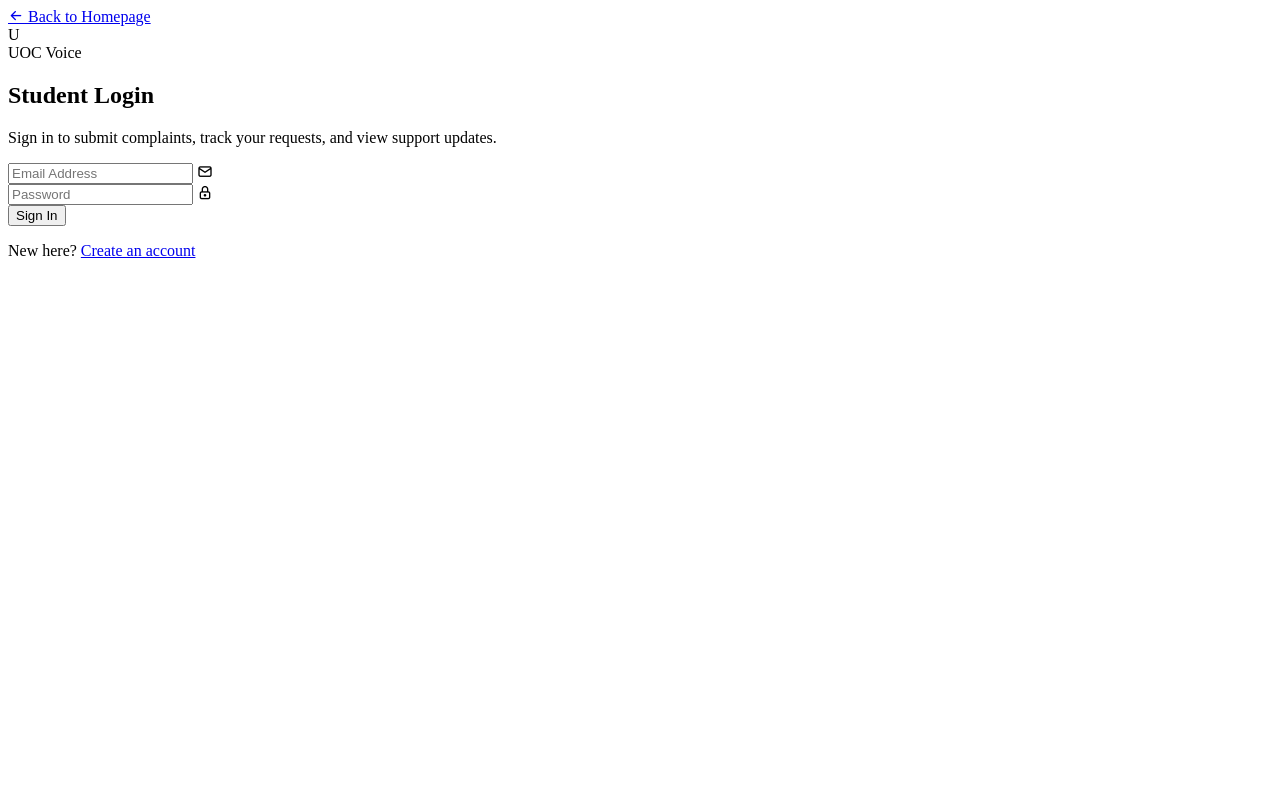
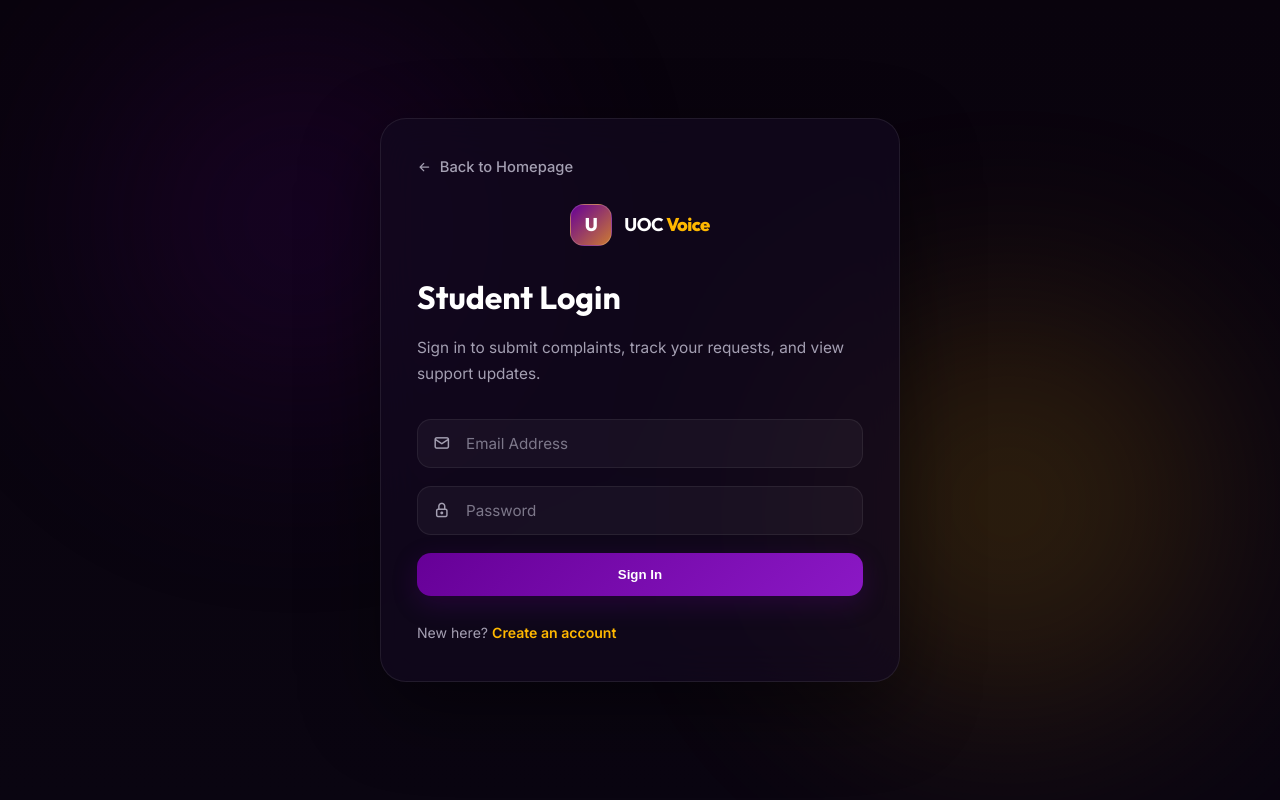
Before and after one commit to YasinduPasanjith/CMS, a PHP site: page /pages/student_Management/studentLogin.html in a window 1280 px wide. Run offline with PHP 8.4, Linux system fonts and the light colour scheme.

Commit message:
update student login

```diff
--- a/css/studentLogin.css
+++ b/css/studentLogin.css
@@ -0,0 +1,227 @@
+/* ============================================================
+   UOC Online Complaint Management System — studentLogin.css
+   ============================================================ */
+
+body {
+  min-height: 100vh;
+  margin: 0;
+  padding: 40px 20px;
+  display: flex;
+  align-items: center;
+  justify-content: center;
+  background: linear-gradient(180deg, #09030d 0%, #0a0511 100%);
+  color: var(--text-main);
+  font-family: var(--font-sans);
+  overflow-x: hidden;
+}
+
+.blur-blob {
+  position: absolute;
+  width: 340px;
+  height: 340px;
+  border-radius: 50%;
+  filter: blur(110px);
+  z-index: -1;
+  opacity: 0.18;
+  pointer-events: none;
+  animation: floatBlob 16s ease-in-out infinite alternate;
+}
+
+.blob-1 {
+  background: var(--primary);
+  top: 10%;
+  left: 8%;
+}
+
+.blob-2 {
+  background: var(--accent);
+  bottom: 12%;
+  right: 10%;
+}
+
+@keyframes floatBlob {
+  0% {
+    transform: translate(0, 0) scale(1);
+  }
+  50% {
+    transform: translate(28px, -32px) scale(1.12);
+  }
+  100% {
+    transform: translate(-24px, 26px) scale(0.92);
+  }
+}
+
+.register-card {
+  width: min(520px, 100%);
+  padding: 36px;
+  border-radius: 26px;
+  background: rgba(18, 9, 31, 0.72);
+  border: 1px solid rgba(255, 255, 255, 0.08);
+  box-shadow: 0 28px 80px rgba(0, 0, 0, 0.45);
+  backdrop-filter: blur(20px);
+  -webkit-backdrop-filter: blur(20px);
+  position: relative;
+}
+
+.back-home {
+  display: inline-flex;
+  align-items: center;
+  gap: 8px;
+  color: var(--text-muted);
+  font-size: 0.92rem;
+  margin-bottom: 24px;
+  font-weight: 500;
+  transition: var(--transition);
+}
+
+.back-home:hover {
+  color: var(--accent);
+}
+
+.logo-header {
+  display: flex;
+  align-items: center;
+  justify-content: center;
+  gap: 12px;
+  margin-bottom: 26px;
+}
+
+.logo-icon {
+  width: 42px;
+  height: 42px;
+  display: grid;
+  place-items: center;
+  border-radius: 14px;
+  background: linear-gradient(135deg, var(--primary) 0%, var(--accent) 150%);
+  color: var(--text-bright);
+  font-weight: 800;
+  font-family: var(--font-display);
+  font-size: 1.15rem;
+  border: 1px solid rgba(255, 255, 255, 0.16);
+}
+
+.logo-text {
+  font-family: var(--font-display);
+  font-weight: 700;
+  font-size: 1.15rem;
+  letter-spacing: -0.03em;
+  color: var(--text-bright);
+}
+
+.logo-sub {
+  color: var(--accent);
+}
+
+h2 {
+  margin: 0;
+  margin-bottom: 12px;
+  font-family: var(--font-display);
+  font-size: 2rem;
+  color: var(--text-bright);
+}
+
+.subtitle {
+  margin: 0 0 32px;
+  color: var(--text-muted);
+  font-size: 0.96rem;
+  line-height: 1.7;
+}
+
+form {
+  display: grid;
+  gap: 18px;
+}
+
+.input-group {
+  position: relative;
+}
+
+.input-group input {
+  width: 100%;
+  padding: 14px 16px 14px 48px;
+  border-radius: 14px;
+  border: 1px solid var(--border-color);
+  background: rgba(255, 255, 255, 0.04);
+  color: var(--text-main);
+  font-family: var(--font-sans);
+  font-size: 0.95rem;
+  outline: none;
+  transition: var(--transition);
+}
+
+.input-group input::placeholder {
+  color: rgba(164, 159, 178, 0.72);
+}
+
+.input-icon {
+  position: absolute;
+  top: 50%;
+  left: 16px;
+  transform: translateY(-50%);
+  color: var(--text-muted);
+  font-size: 1.1rem;
+  pointer-events: none;
+  transition: var(--transition);
+}
+
+.input-group input:hover,
+.input-group input:focus {
+  border-color: var(--border-color-hover);
+  background: rgba(255, 255, 255, 0.07);
+}
+
+.input-group input:focus {
+  box-shadow: 0 0 0 4px rgba(102, 0, 151, 0.12);
+}
+
+.button-wrapper,
+button[type="submit"] {
+  width: 100%;
+}
+
+button[type="submit"] {
+  padding: 14px;
+  border-radius: 14px;
+  border: none;
+  background: linear-gradient(135deg, var(--primary) 0%, var(--primary-light) 100%);
+  color: var(--text-bright);
+  font-weight: 600;
+  cursor: pointer;
+  transition: var(--transition);
+  box-shadow: 0 8px 26px rgba(102, 0, 151, 0.24);
+}
+
+button[type="submit"]:hover {
+  transform: translateY(-1px);
+  box-shadow: 0 12px 30px rgba(102, 0, 151, 0.32);
+  background: linear-gradient(135deg, var(--primary-light) 0%, #a43be3 100%);
+}
+
+button[type="submit"]:active {
+  transform: translateY(0);
+}
+
+.signin-prompt {
+  margin-top: 26px;
+  font-size: 0.88rem;
+  color: var(--text-muted);
+}
+
+.signin-link {
+  color: var(--accent);
+  font-weight: 600;
+}
+
+.signin-link:hover {
+  color: var(--accent-hover);
+}
+
+@media (max-width: 520px) {
+  body {
+    padding: 24px 16px;
+  }
+
+  .register-card {
+    padding: 28px;
+  }
+}
--- a/index.php
+++ b/index.php
@@ -38,7 +38,7 @@
 
       <!-- Desktop Header Actions -->
       <div class="header-actions">
-        <button class="btn btn-secondary" onclick="openLogin()">Sign In</button>
+        <button class="btn btn-secondary" onclick="window.location.href='pages/student_Management/studentLogin.html'">Sign In</button>
         <button class="btn btn-primary" onclick="window.location.href='pages/student_Management/register.html'">Register</button>
       </div>
 
@@ -58,7 +58,7 @@
       <a href="javascript:void(0)" onclick="scrollToSection('faqs')" class="nav-link">FAQs</a>
     </nav>
     <div class="header-actions">
-      <button class="btn btn-secondary" onclick="openLogin()">Sign In</button>
+      <button class="btn btn-secondary" onclick="window.location.href='pages/student_Management/studentLogin.html'">Sign In</button>
       <button class="btn btn-primary" onclick="window.location.href='pages/student_Management/register.html'">Register</button>
     </div>
   </div>
--- a/pages/student_Management/register.html
+++ b/pages/student_Management/register.html
@@ -63,7 +63,7 @@
     </form>
 
     <p class="signin-prompt">
-      Already registered? <a href="../index.php" class="signin-link">Sign In Here</a>
+      Already registered? <a href="../student_Management/studentLogin.html" class="signin-link">Sign In Here</a>
     </p>
   </div>
 
--- a/pages/student_Management/studentLogin.html
+++ b/pages/student_Management/studentLogin.html
@@ -9,6 +9,7 @@
 
   <!-- Tabler Icons CDN -->
   <link rel="stylesheet" href="https://cdn.jsdelivr.net/npm/@tabler/icons-webfont@latest/tabler-icons.min.css">
+  <link rel="stylesheet" href="../../css/index.css">
   <link rel="stylesheet" href="../../css/studentLogin.css">
 </head>
 
```
